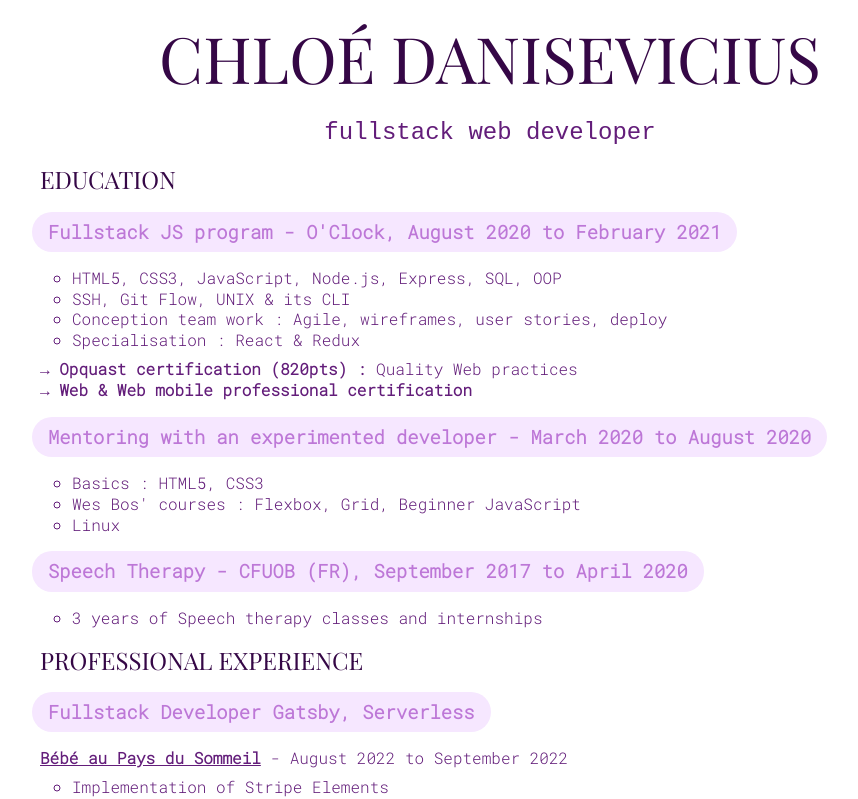
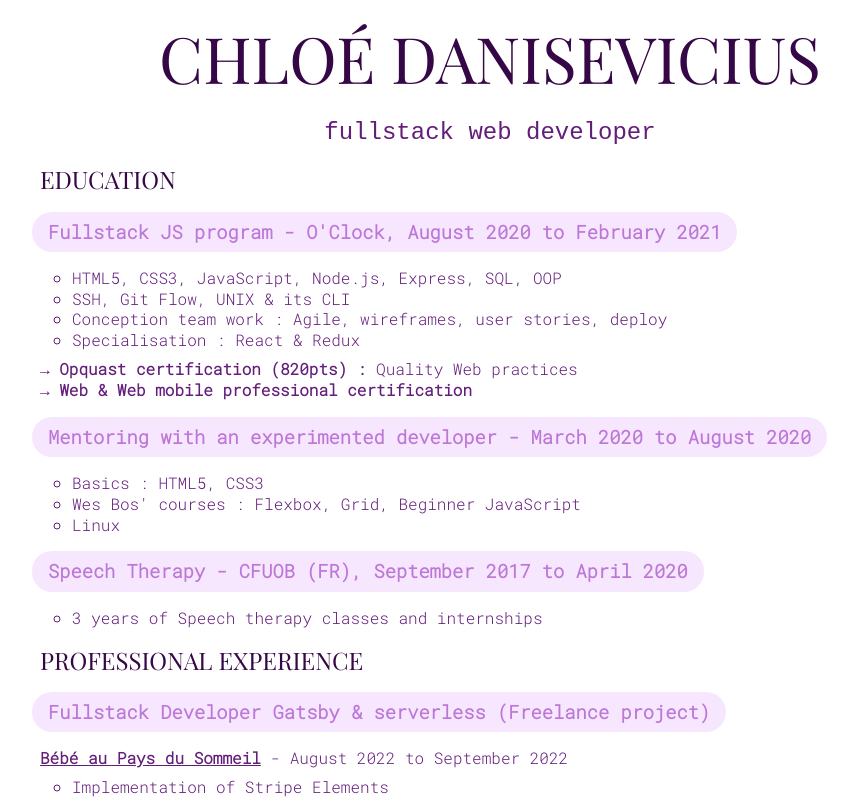
Before and after one commit to SpookyUmi/umi-portfolio, a Next.js app: page / in a window 1280 px wide. Shown: the top 799 px of the page, without its empty margins (150-1008 px from the left). Built offline with nearby package versions, Linux system fonts and the light colour scheme.

Commit message:
change wording

```diff
--- a/pages/index.js
+++ b/pages/index.js
@@ -44,7 +44,7 @@ export default function Home() {
         </section>
         <section>
           <h2>PROFESSIONAL EXPERIENCE</h2>
-          <h3>Fullstack Developer Gatsby, Serverless</h3>
+          <h3>Fullstack Developer Gatsby & serverless (Freelance project)</h3>
           <div>
             <p>
               <strong>
```
